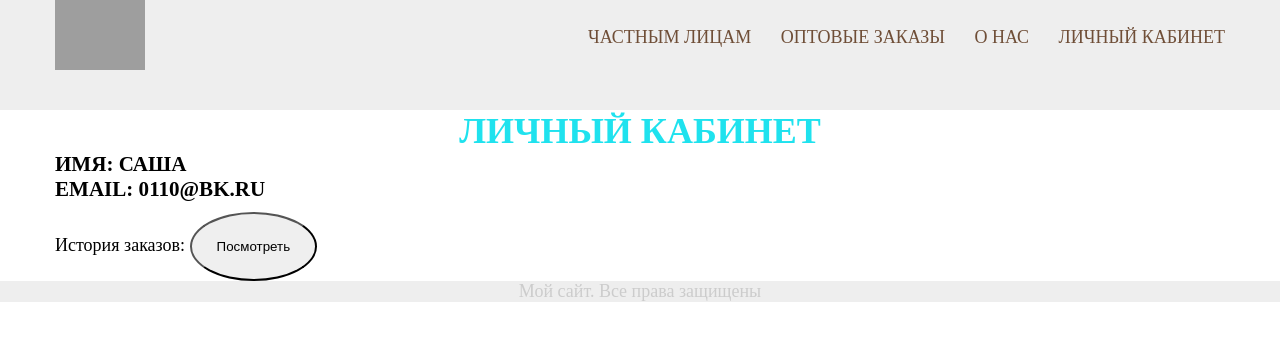
After one commit to Nat66615/python23Student, a Django app: page /profile/ in a window 1280 px wide. The commit adds this page. Shown: the top 341 px of the page. Run offline with Django 4.2, Linux system fonts and the light colour scheme; data comes from the database, SQL or seed files in the repository; parts of the project's set-up code (start-up, migrations or seed data) failed here and were passed over; grey boxes are pictures that could not be loaded.

Commit message:
end of lesson 30.07 css

```diff
--- a/coffee/coffee/settings.py
+++ b/coffee/coffee/settings.py
@@ -52,6 +52,9 @@ MIDDLEWARE = [
     'django.contrib.messages.middleware.MessageMiddleware',
     'django.middleware.clickjacking.XFrameOptionsMiddleware',
 ]
+
+AUTH_USER_MODEL = 'core.Profile'
+
 
 ROOT_URLCONF = 'coffee.urls'
 
--- a/coffee/core/models.py
+++ b/coffee/core/models.py
@@ -1,5 +1,5 @@
 from django.db import models
-from django.contrib.auth.models import User
+from django.contrib.auth.models import AbstractUser
 
 
 
@@ -70,7 +70,7 @@ class Topping(models.Model):
         verbose_name = 'Сироп'
         verbose_name_plural = 'Сироп'
 
-class Profile(models.Model):
+class Profile(AbstractUser) :
     name = models.CharField(
         max_length=64,
         verbose_name='Имя'
@@ -83,6 +83,7 @@ class Profile(models.Model):
         verbose_name='Пароль'
     )
 
+    REQUIRED_FIELDS = ['name', 'password']
 
     def __str__(self):
         return self.name
--- a/coffee/core/static/css/style.css
+++ b/coffee/core/static/css/style.css
@@ -141,3 +141,35 @@ footer {
     margin-top: auto;
     text-align: center;
 }
+
+/* custom style
+=================*/
+.profile__title {
+    text-align: center;
+    color: #1fe2ee;
+    text-transform: uppercase;
+    font-weight: 800;
+}
+
+.profile__name, .profile__email {
+    color: #000;
+    text-transform: uppercase;
+}
+
+.profile__inner {
+    margin-top: 10px;
+}
+
+.profile__inner span {
+    color: #000;
+}
+
+.profile__inner button {
+    padding: 25px;
+    border-radius: 50%;
+    cursor: pointer;
+}
+
+.profile__inner button::hover {
+    border-radius: 0;
+}
--- a/coffee/core/templates/includes/header.html
+++ b/coffee/core/templates/includes/header.html
@@ -5,14 +5,14 @@
     <div class="container">
         <div class="header__inner">
             <div class="header__item">
-                <a href="" class="header__link">
+                <a href="{% url 'home' %}" class="header__link">
                     <img src="{% static 'img/logo.png' %}" alt="" class="header__logo">
                 </a>
                 <nav class="header__nav">
                     <a href="" class="nav__link">Частным лицам</a>
                     <a href="" class="nav__link">Оптовые заказы</a>
                     <a href="" class="nav__link">О нас</a>
-                    <a href="" class="nav__link office">Личный кабинет</a>
+                    <a href="{% url 'profile' %}" class="nav__link office">Личный кабинет</a>
 
                 </nav>
             </div>
--- /dev/null
+++ b/coffee/core/templates/interface/profile.html
@@ -0,0 +1,19 @@
+{% extends 'base.html' %}
+
+{% block title %}
+Профиль
+{% endblock %}
+
+{% block content %}
+<div class="container">
+    <h1 class="profile__title" >Личный кабинет</h1>
+    {% for profile in profiles %}
+        <h3 class="profile__name">Имя: {{ profile.name }}</h3>
+        <h3 class="profile__email">Email: {{ profile.email }}</h3>
+        <div class="profile__inner">
+            <span>История заказов: <button>Посмотреть</button></span>
+        </div>
+</div>
+
+{% endfor %}
+{% endblock %}
--- a/coffee/core/urls.py
+++ b/coffee/core/urls.py
@@ -4,4 +4,5 @@ from .views import *
 
 urlpatterns = [
     path('', home, name='home'),
+    path('profile/', profile, name='profile'),
 ]
--- a/coffee/core/views.py
+++ b/coffee/core/views.py
@@ -1,6 +1,7 @@
 from django.shortcuts import render
 from interface.models import Product
-
+from core.models import Profile
+from django.contrib.auth.decorators import login_required
 
 # Create your views here.
 def home(request):
@@ -13,3 +14,20 @@ def home(request):
 
         }
     )
+
+def profile(request):
+    profiles = Profile.objects.all()
+    return render(
+        request,
+        'interface/profile.html',
+        {
+            "profiles": profiles
+        }
+    )
+
+@login_required
+def auth(request):
+    return render(
+        request,
+        'interface/auth.html'
+    )
```
Also changed, not shown: coffee/interface/views.py (+16 -0 lines), coffee/core/templates/interface/auth.html (added).
